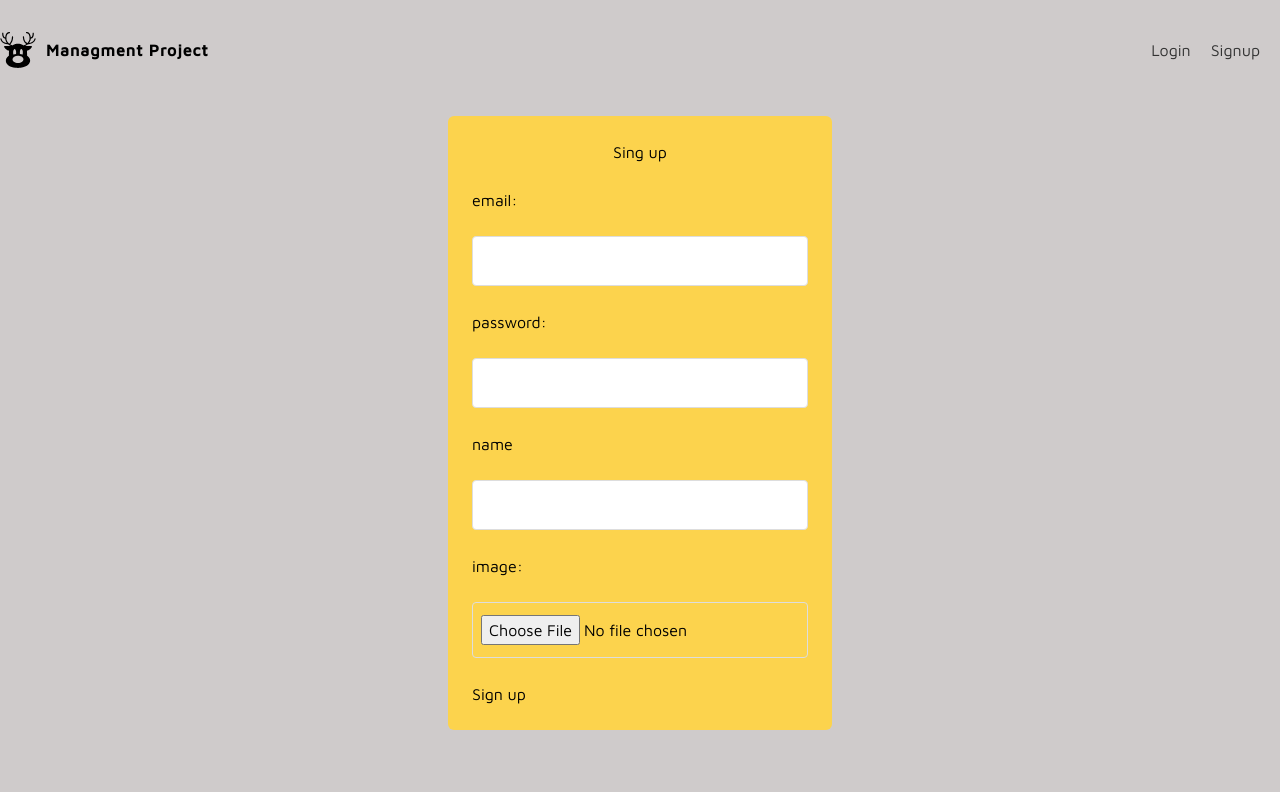
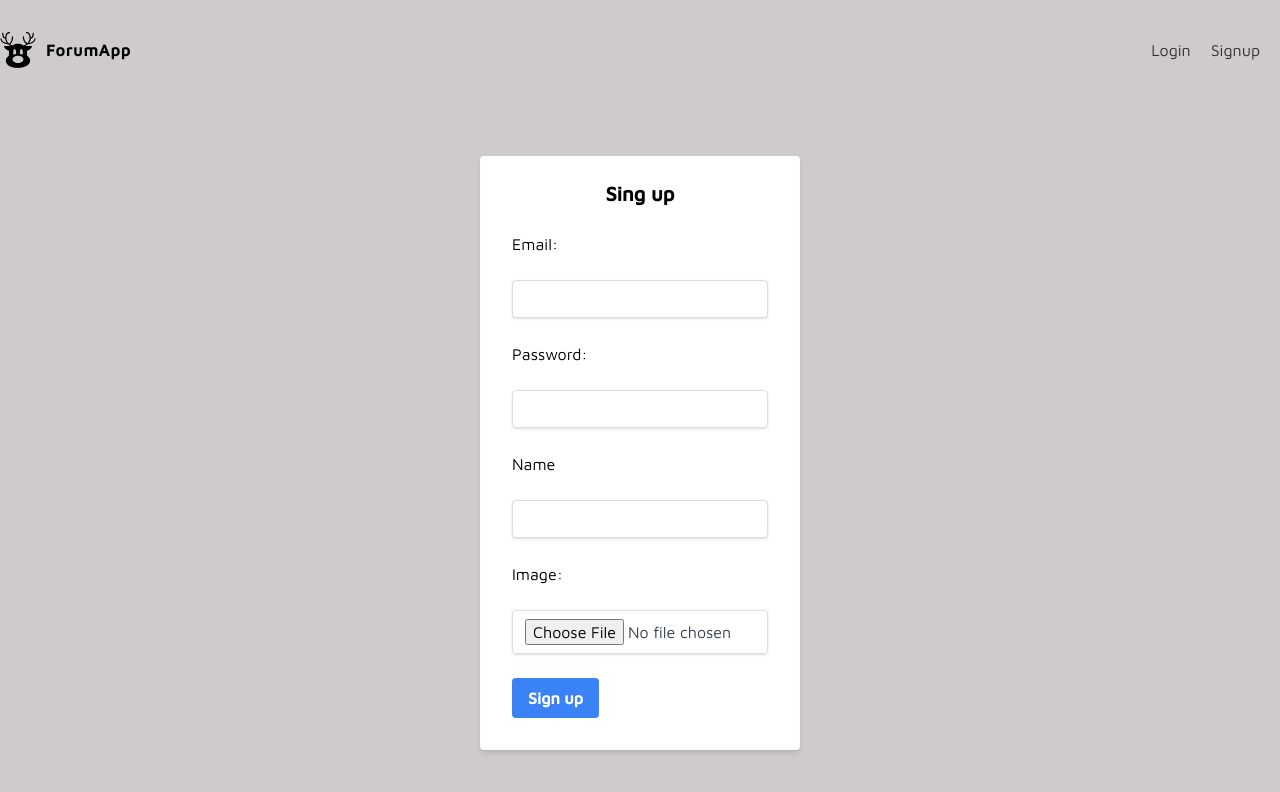
Before and after one commit to oliwerwojtas/forum-project, a React (Vite) app: page /signup in a window 1280 px wide. Shown: the top 792 px of the page. Built offline with nearby package versions, Linux system fonts and the light colour scheme; no server answers.

Commit message:
style: :art: create styles for Login and Singup components

```diff
--- a/src/components/FormInput.jsx
+++ b/src/components/FormInput.jsx
@@ -1,11 +1,11 @@
 import Select from "react-select";
 const FormInput = ({ label, type, onChange, value, required, children }) => {
   return (
-    <label className="block my-6 mx-auto">
+    <label>
       <span className="block mb-6">{label}</span>
       {children}
       <input
-        className="w-full py-3 px-2 text-base"
+        className="shadow appearance-none border rounded w-full py-2 px-3 text-gray-700 leading-tight "
         required={required}
         type={type}
         onChange={onChange}
--- a/src/components/MainNavigation.jsx
+++ b/src/components/MainNavigation.jsx
@@ -13,7 +13,7 @@ const MainNavigation = () => {
       <ul className="flex justify-end items-center">
         <li className="flex items-center logo">
           <img className="img" src={Logo} alt="project logo" />
-          <span>Managment Project</span>
+          <span>ForumApp</span>
         </li>
 
         <li>
--- a/src/output.css
+++ b/src/output.css
@@ -498,6 +498,18 @@ video {
 .mt-12{
   margin-top: 3rem;
 }
+.mt-28{
+  margin-top: 7rem;
+}
+.mt-24{
+  margin-top: 6rem;
+}
+.mt-14{
+  margin-top: 3.5rem;
+}
+.ml-2{
+  margin-left: 0.5rem;
+}
 .box-border{
   box-sizing: border-box;
 }
@@ -542,6 +554,12 @@ video {
 }
 .w-2\/4{
   width: 50%;
+}
+.w-72{
+  width: 18rem;
+}
+.w-80{
+  width: 20rem;
 }
 .appearance-none{
   -webkit-appearance: none;
@@ -696,6 +714,10 @@ video {
   --tw-text-opacity: 1;
   color: rgb(255 255 255 / var(--tw-text-opacity));
 }
+.text-blue-500{
+  --tw-text-opacity: 1;
+  color: rgb(59 130 246 / var(--tw-text-opacity));
+}
 .shadow{
   --tw-shadow: 0 1px 3px 0 rgb(0 0 0 / 0.1), 0 1px 2px -1px rgb(0 0 0 / 0.1);
   --tw-shadow-colored: 0 1px 3px 0 var(--tw-shadow-color), 0 1px 2px -1px var(--tw-shadow-color);
@@ -720,6 +742,11 @@ body {
   background-color: rgb(29 78 216 / var(--tw-bg-opacity));
 }
 
+.hover\:text-blue-700:hover{
+  --tw-text-opacity: 1;
+  color: rgb(29 78 216 / var(--tw-text-opacity));
+}
+
 .focus\:outline-none:focus{
   outline: 2px solid transparent;
   outline-offset: 2px;
--- a/src/pages/login/Login.jsx
+++ b/src/pages/login/Login.jsx
@@ -16,25 +16,35 @@ const Login = () => {
   };
 
   return (
-    <div className="flex max-h-[45rem] w-auto justify-center items-center mt-4">
-      <form className="flex-col w-96 bg-amber-300 p-6 rounded-md" onSubmit={handleSubmit}>
-        <h2 className="text-center ">Log in</h2>
+    <div className="flex justify-center items-center mt-14">
+      <form className="bg-white w-80 shadow-md rounded px-8 pt-6 pb-8 mb-4" onSubmit={handleSubmit}>
+        <h2 className="text-center font-bold text-xl mb-6">Login</h2>
+        <div className="mb-4">
           <FormInput
-          label="email:"
+            label="Email:"
             type="email"
             onChange={(e) => setEmail(e.target.value)}
             value={email}
             required
           />
+        </div>
+        <div className="mb-6">
           <FormInput
-          label="password:"
+            label="Password:"
             type="password"
             onChange={(e) => setPassword(e.target.value)}
             value={password}
             required
           />
-
-        <button>Log in</button>
+        </div>
+        <div className="flex items-center justify-between">
+          <button
+            className="bg-blue-500 hover:bg-blue-700 text-white font-bold py-2 px-4 rounded"
+            type="submit"
+          >
+            Login
+          </button>
+        </div>
       </form>
     </div>
   );
--- a/src/pages/signup/Signup.jsx
+++ b/src/pages/signup/Signup.jsx
@@ -41,33 +41,35 @@ const Signup = () => {
   };
 
   return (
-    <div className="flex max-h-[45rem] w-auto justify-center items-center mt-4">
-      <form className="flex-col w-96 bg-amber-300 p-6 rounded-md" onSubmit={handleSubmit}>
-        <h2 className="text-center ">Sing up</h2>
+    <div className="flex justify-center items-center mt-14">
+      <form className="bg-white w-80 shadow-md rounded px-8 pt-6 pb-8 mb-4" onSubmit={handleSubmit}>
+        <h2 className="text-center font-bold text-xl mb-6 ">Sing up</h2>
         <FormInput
-          label="email:"
+          label="Email:"
           type="email"
           onChange={(e) => setEmail(e.target.value)}
           value={email}
           required
         />
         <FormInput
-          label="password:"
+          label="Password:"
           type="password"
           onChange={(e) => setPassword(e.target.value)}
           value={password}
           required
         />
         <FormInput
-          label="name"
+          label="Name"
           type="text"
           onChange={(e) => setDisplayName(e.target.value)}
           value={displayName}
           required
         />
-        <FormInput label="image:" type="file" onChange={handleFileChange} required />
+        <FormInput label="Image:" type="file" onChange={handleFileChange} required />
         {imageError && <div>{imageError}</div>}
-        <button>Sign up</button>
+        <button className="bg-blue-500 hover:bg-blue-700 text-white font-bold py-2 px-4 rounded">
+          Sign up
+        </button>
       </form>
     </div>
   );
```
Lines whose indentation alone changed are shown as unchanged.
